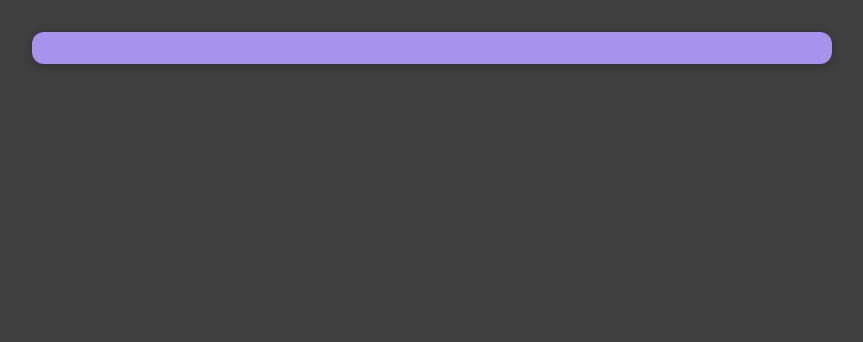
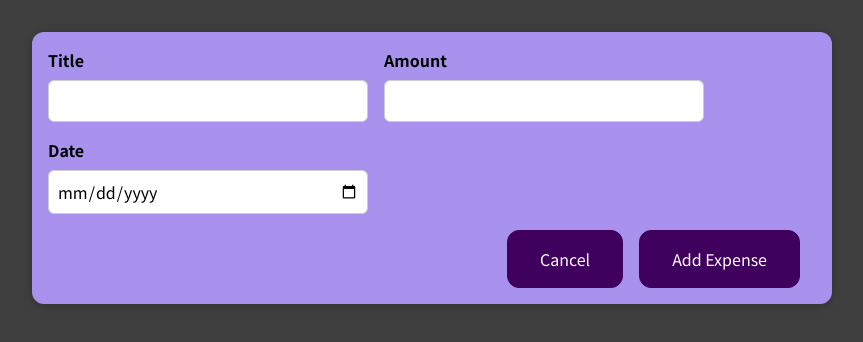
Before and after one commit to Mohammdsaleh-Hooshmandi/Expense-tracker, a React (Create React App) app: page / in a window 1280 px wide. Both pictures are taken after a click on the button "Add New Expense". Shown: the top 342 px of the page, without its empty margins (208-1071 px from the left). Built offline with nearby package versions, Linux system fonts and the light colour scheme.

Commit message:
create ExpenseForm

```diff
--- /dev/null
+++ b/src/components/NewExpense/ExpenseForm.jsx
@@ -0,0 +1,69 @@
+import { useState } from "react";
+
+import classes from "./ExpenseForm.module.css";
+
+function ExpenseForm(props) {
+    const [userInput, setUserInput] = useState(
+        {
+            eneteredTitle: "",
+            eneteredAmount: "",
+            eneteredDate: ""
+        }
+    );
+
+    function formSubmitHandler(event) {
+        event.preventDefault();
+    }
+    function titleChangeHandler(event) {
+        setUserInput(preState => { return { ...preState, eneteredTitle: event.target.value } });
+    }
+    function amountChangeHandler(event) {
+        setUserInput(preState => { return { ...preState, eneteredAmount: event.target.value } });
+    }
+    function dateChangeHandler(event) {
+        setUserInput(preState => { return { ...preState, eneteredDate: event.target.value } });
+    }
+
+    return (
+        <form onSubmit={formSubmitHandler}>
+            <div className={classes.newExpense__controls}>
+                <div className={classes.newExpense__control}>
+                    <label htmlFor="title">Title</label>
+                    <input
+                        type="text"
+                        id="title"
+                        value={userInput.eneteredTitle}
+                        onChange={titleChangeHandler}
+                    />
+                </div>
+
+                <div className={classes.newExpense__control}>
+                    <label htmlFor="amount">Amount</label>
+                    <input
+                        type="number"
+                        id="amount"
+                        value={userInput.eneteredAmount}
+                        onChange={amountChangeHandler}
+                    />
+                </div>
+
+                <div className={classes.newExpense__control}>
+                    <label htmlFor="date">Date</label>
+                    <input
+                        type="date"
+                        id="date"
+                        value={userInput.eneteredDate}
+                        onChange={dateChangeHandler}
+                    />
+                </div>
+            </div>
+
+            <div className={classes.newExpense__actions}>
+                <button type="button" onClick={props.onCancle}>Cancel</button>
+                <button type="submit">Add Expense</button>
+            </div>
+        </form>
+    );
+}
+
+export default ExpenseForm;
--- /dev/null
+++ b/src/components/NewExpense/ExpenseForm.module.css
@@ -0,0 +1,26 @@
+.newExpense__controls {
+    display: flex;
+    flex-wrap: wrap;
+    gap: 1rem;
+    margin-bottom: 1rem;
+    text-align: left;
+}
+
+.newExpense__control label {
+    font-weight: bold;
+    margin-bottom: 0.5rem;
+    display: block;
+}
+
+.newExpense__control input {
+    font: inherit;
+    padding: 0.5rem;
+    border-radius: 6px;
+    border: 1px solid #ccc;
+    width: 20rem;
+    max-width: 100%;
+}
+
+.newExpense__actions {
+    text-align: right;
+}
--- a/src/components/NewExpense/NewExpense.jsx
+++ b/src/components/NewExpense/NewExpense.jsx
@@ -1,6 +1,7 @@
 import { useState } from "react";
 
 import classes from "./NewExpense.module.css";
+import ExpenseForm from "./ExpenseForm";
 
 function NewExpense (props) {
     const [isAddExpense, setIsAddExpense] = useState(false);
@@ -15,6 +16,7 @@ function NewExpense (props) {
     return (
         <div className={classes.newExpense}>
             {!isAddExpense && <button onClick={addExpenseHandler}>Add New Expense</button>}
+            {isAddExpense && <ExpenseForm onCancle={cancleAddExpenseHandler} />}
         </div>
     );
 }
```
